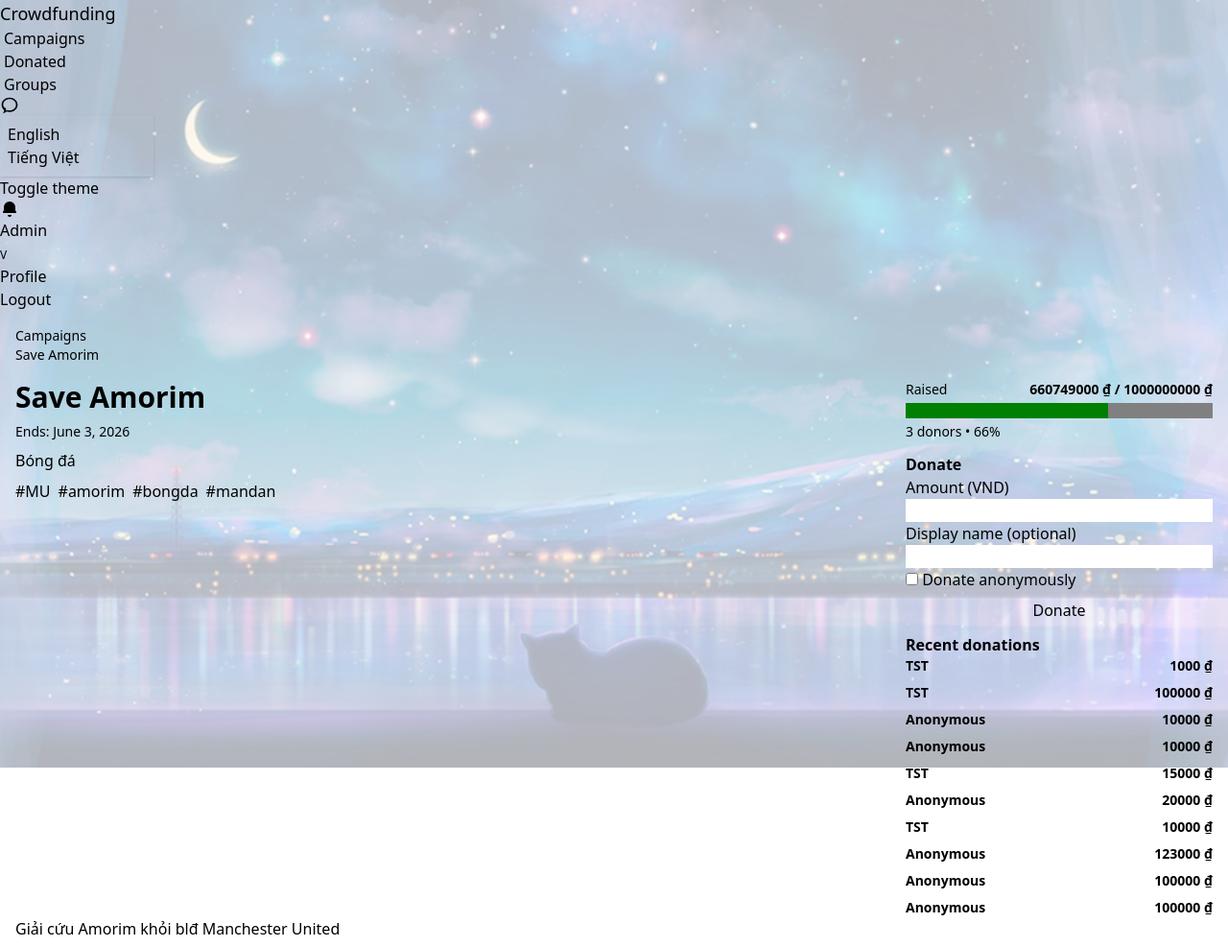
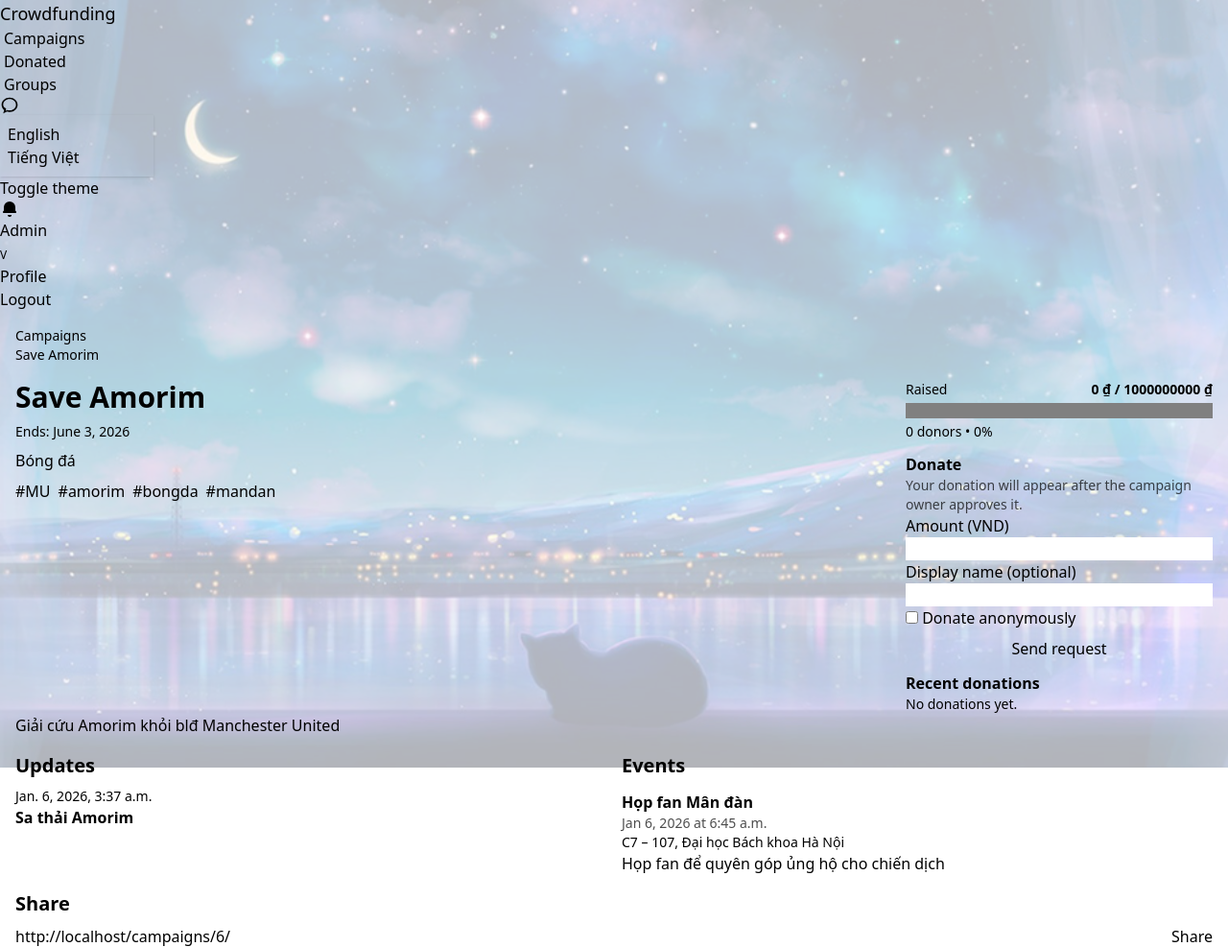
Before and after one commit to veryloooong/crowdfunding-project, a Django app: page /campaigns/6/ in a window 1280 px wide. Shown: the top 987 px of the page at 96% size. Run offline with Django 5.2, Linux system fonts and the light colour scheme; a user stored in the database is signed in; data comes from the database, SQL or seed files in the repository; both versions use the stored data as it was after the commit; some libraries are stand-ins or nearby versions.

Commit message:
add icon web, fix donate logic, change account type

```diff
--- a/campaigns/templates/campaigns/campaign_detail.html
+++ b/campaigns/templates/campaigns/campaign_detail.html
@@ -37,6 +37,15 @@
 
             {% if can_manage %}
               <div class="mt-4">
+                <div class="mb-3">
+                  <a class="btn btn-outline btn-sm" href="{% url 'campaigns:donation_requests' campaign.id %}">
+                    {% trans "Donation requests" %}
+                    {% if pending_donation_count|default:0|add:0 > 0 %}
+                      <span class="badge badge-warning ml-2">{{ pending_donation_count }}</span>
+                    {% endif %}
+                  </a>
+                </div>
+
                 <form class="flex flex-col md:flex-row gap-2" method="post" action="{% url 'campaigns:update_image' campaign.id %}">
                   {% csrf_token %}
                   <input class="input input-bordered w-full" name="image_url" value="{{ campaign.image_url }}" placeholder="{% trans 'Campaign image URL' %}" />
@@ -59,7 +68,7 @@
               {% include "campaigns/partials/progress.html" with campaign=campaign %}
             </div>
             <div class="mt-3">
-              {% include "donations/partials/donation_panel.html" with campaign=campaign donations=donations disable_donate=can_manage %}
+              {% include "donations/partials/donation_panel.html" with campaign=campaign donations=donations disable_donate=disable_donate disable_donate_reason=disable_donate_reason %}
             </div>
           </div>
         </div>
--- a/campaigns/urls.py
+++ b/campaigns/urls.py
@@ -8,6 +8,9 @@ urlpatterns = [
   path("", views.campaign_list, name="list"),
   path("campaigns/new/", views.campaign_create, name="create"),
   path("campaigns/<int:campaign_id>/", views.campaign_detail, name="detail"),
+  path("campaigns/<int:campaign_id>/donation-requests/", views.campaign_donation_requests, name="donation_requests"),
+  path("campaigns/<int:campaign_id>/donation-requests/<int:donation_id>/approve/", views.campaign_approve_donation, name="approve_donation"),
+  path("campaigns/<int:campaign_id>/donation-requests/<int:donation_id>/reject/", views.campaign_reject_donation, name="reject_donation"),
   path("campaigns/<int:campaign_id>/image/", views.campaign_update_image, name="update_image"),
   path("campaigns/<int:campaign_id>/donate-qr/", views.campaign_update_donate_qr, name="update_donate_qr"),
   path("campaigns/<int:campaign_id>/update/", views.campaign_add_update, name="add_update"),
--- a/campaigns/views.py
+++ b/campaigns/views.py
@@ -7,13 +7,15 @@ from urllib.parse import urlencode
 from django.contrib import messages
 from django.contrib.auth.decorators import login_required
 from django.db.models import Q
-from django.db.models import Count, Sum
+from django.db.models import CharField, Count, Sum
+from django.db.models.functions import Cast
 from django.http import HttpRequest, HttpResponse
 from django.shortcuts import get_object_or_404, redirect, render
 from django.utils import timezone
 
 from donations.models import Donation
 from user.models import Profile
+from user.models import Notification
 
 from .models import Campaign, Category, Tag, CampaignUpdate, Event
 
@@ -87,7 +89,7 @@ def campaign_list(request: HttpRequest) -> HttpResponse:
 
   if sort == "popular":
     max_amount = _decimal_field_max_value(Donation, "amount")
-    donation_filter = Q()
+    donation_filter = Q(donations__status=Donation.STATUS_APPROVED)
     if max_amount > 0:
       donation_filter &= Q(donations__amount__lte=max_amount)
 
@@ -124,18 +126,116 @@ def campaign_detail(request: HttpRequest, campaign_id: int) -> HttpResponse:
     id=campaign_id,
   )
 
+  can_manage = request.user.is_authenticated and campaign.created_by_id == request.user.id
+  is_fundraiser = False
+  if request.user.is_authenticated:
+    profile = Profile.get_or_create_for_user(request.user)
+    is_fundraiser = bool(profile.can_fundraise)
+
   max_amount = _decimal_field_max_value(Donation, "amount")
   donations_qs = Donation.objects.filter(campaign=campaign)
+  donations_qs = donations_qs.filter(status=Donation.STATUS_APPROVED)
   if max_amount > 0:
     donations_qs = donations_qs.filter(amount__lte=max_amount)
   donations = donations_qs.select_related("donor", "group")[:10]
 
+  pending_count = 0
+  if can_manage:
+    pending_count = Donation.objects.filter(campaign=campaign, status=Donation.STATUS_PENDING).count()
+
   context = {
     "campaign": campaign,
     "donations": donations,
-    "can_manage": request.user.is_authenticated and campaign.created_by_id == request.user.id,
+    "can_manage": can_manage,
+    "disable_donate": can_manage or is_fundraiser,
+    "disable_donate_reason": "owner" if can_manage else ("fundraiser" if is_fundraiser else ""),
+    "pending_donation_count": pending_count,
   }
   return render(request, "campaigns/campaign_detail.html", context)
+
+
+@login_required
+def campaign_donation_requests(request: HttpRequest, campaign_id: int) -> HttpResponse:
+  campaign = get_object_or_404(Campaign, id=campaign_id)
+  if campaign.created_by_id != request.user.id:
+    messages.error(request, "You cannot manage donation requests for this campaign.")
+    return redirect("campaigns:detail", campaign_id=campaign.id)
+
+  pending_donations = (
+    Donation.objects.filter(campaign=campaign, status=Donation.STATUS_PENDING)
+    .select_related("donor", "group")
+    .defer("amount")
+    .annotate(amount_text=Cast("amount", output_field=CharField()))
+    .order_by("-created_at")
+  )
+  context = {
+    "campaign": campaign,
+    "pending_donations": pending_donations,
+    "pending_count": pending_donations.count(),
+  }
+  return render(request, "campaigns/donation_requests.html", context)
+
+
+@login_required
+def campaign_approve_donation(request: HttpRequest, campaign_id: int, donation_id: int) -> HttpResponse:
+  campaign = get_object_or_404(Campaign, id=campaign_id)
+  if campaign.created_by_id != request.user.id:
+    messages.error(request, "You cannot approve donations for this campaign.")
+    return redirect("campaigns:detail", campaign_id=campaign.id)
+
+  if request.method != "POST":
+    return redirect("campaigns:donation_requests", campaign_id=campaign.id)
+
+  donation = get_object_or_404(Donation, id=donation_id, campaign=campaign)
+  if donation.status != Donation.STATUS_PENDING:
+    messages.info(request, "This donation request was already decided.")
+    return redirect("campaigns:donation_requests", campaign_id=campaign.id)
+
+  donation.status = Donation.STATUS_APPROVED
+  donation.decided_by = request.user
+  donation.decided_at = timezone.now()
+  donation.save(update_fields=["status", "decided_by", "decided_at"])
+
+  Notification.objects.create(
+    user=donation.donor,
+    kind=Notification.KIND_DONATION,
+    message=f"Yêu cầu ủng hộ cho chiến dịch '{campaign.title}' đã được duyệt.",
+    url=f"/campaigns/{campaign.id}/",
+  )
+
+  messages.success(request, "Donation approved.")
+  return redirect("campaigns:donation_requests", campaign_id=campaign.id)
+
+
+@login_required
+def campaign_reject_donation(request: HttpRequest, campaign_id: int, donation_id: int) -> HttpResponse:
+  campaign = get_object_or_404(Campaign, id=campaign_id)
+  if campaign.created_by_id != request.user.id:
+    messages.error(request, "You cannot reject donations for this campaign.")
+    return redirect("campaigns:detail", campaign_id=campaign.id)
+
+  if request.method != "POST":
+    return redirect("campaigns:donation_requests", campaign_id=campaign.id)
+
+  donation = get_object_or_404(Donation, id=donation_id, campaign=campaign)
+  if donation.status != Donation.STATUS_PENDING:
+    messages.info(request, "This donation request was already decided.")
+    return redirect("campaigns:donation_requests", campaign_id=campaign.id)
+
+  donation.status = Donation.STATUS_REJECTED
+  donation.decided_by = request.user
+  donation.decided_at = timezone.now()
+  donation.save(update_fields=["status", "decided_by", "decided_at"])
+
+  Notification.objects.create(
+    user=donation.donor,
+    kind=Notification.KIND_DONATION,
+    message=f"Yêu cầu ủng hộ cho chiến dịch '{campaign.title}' đã bị từ chối.",
+    url=f"/campaigns/{campaign.id}/",
+  )
+
+  messages.success(request, "Donation rejected.")
+  return redirect("campaigns:donation_requests", campaign_id=campaign.id)
 
 
 @login_required
--- a/donations/templates/donations/partials/donate_box.html
+++ b/donations/templates/donations/partials/donate_box.html
@@ -4,6 +4,7 @@
   <div class="card bg-base-200">
     <div class="card-body">
       <h3 class="font-semibold">{% trans "Donate" %}</h3>
+      <div class="text-sm opacity-70">{% trans "Your donation will appear after the campaign owner approves it." %}</div>
       <form
         method="post"
         action="/donations/campaign/{{ campaign.id }}/"
@@ -50,16 +51,16 @@
                 <img class="rounded-box w-full" src="{{ campaign.donate_qr_image_url }}" alt="Donate QR" />
               </div>
               <div class="modal-action">
-                <button class="btn btn-primary" type="submit" form="donate-form-{{ campaign.id }}">{% trans "Donate" %}</button>
+                    <button class="btn btn-primary" type="submit" form="donate-form-{{ campaign.id }}">{% trans "Send request" %}</button>
                 <label class="btn" for="donate-qr-modal-{{ campaign.id }}">{% trans "Close" %}</label>
               </div>
             </div>
             <label class="modal-backdrop" for="donate-qr-modal-{{ campaign.id }}">{% trans "Close" %}</label>
           </div>
 
-          <label class="btn btn-primary w-full" for="donate-qr-modal-{{ campaign.id }}">{% trans "Donate" %}</label>
+              <label class="btn btn-primary w-full" for="donate-qr-modal-{{ campaign.id }}">{% trans "Send request" %}</label>
         {% else %}
-          <button class="btn btn-primary w-full" type="submit">{% trans "Donate" %}</button>
+              <button class="btn btn-primary w-full" type="submit">{% trans "Send request" %}</button>
         {% endif %}
       </form>
     </div>
--- a/donations/templates/donations/partials/donation_panel.html
+++ b/donations/templates/donations/partials/donation_panel.html
@@ -2,7 +2,27 @@
 
 <div id="donation-panel-{{ campaign.id }}" class="space-y-3">
   {% if error_message %}
+    <div id="flash-messages" hx-swap-oob="true" class="space-y-2">
+      <div class="alert alert-error"><span>{{ error_message }}</span></div>
+    </div>
+  {% elif success_message %}
+    <div id="flash-messages" hx-swap-oob="true" class="space-y-2">
+      <div class="alert alert-success"><span>{{ success_message }}</span></div>
+    </div>
+  {% endif %}
+
+  {% if error_message %}
     <div class="alert alert-error"><span>{{ error_message }}</span></div>
+  {% endif %}
+
+  {% if success_message and not error_message %}
+    <div class="alert alert-success"><span>{{ success_message }}</span></div>
+  {% endif %}
+
+  {% if disable_donate and not error_message and disable_donate_reason == "fundraiser" %}
+    <div class="alert alert-info">
+      <span>{% trans "Fundraiser accounts cannot donate. Please use a donor account." %}</span>
+    </div>
   {% endif %}
 
   {% if not disable_donate %}
--- a/groups/views.py
+++ b/groups/views.py
@@ -49,7 +49,7 @@ def group_detail(request: HttpRequest, group_id: int) -> HttpResponse:
   max_amount = Donation._meta.get_field("amount").max_digits
   decimal_places = Donation._meta.get_field("amount").decimal_places
   integer_digits = int(max_amount) - int(decimal_places)
-  donations_qs = Donation.objects.filter(group=group)
+  donations_qs = Donation.objects.filter(group=group, status=Donation.STATUS_APPROVED)
   if integer_digits > 0:
     from decimal import Decimal
     max_value = (Decimal(10) ** integer_digits) - (Decimal(1) / (Decimal(10) ** int(decimal_places)))
--- a/theme/templates/base.html
+++ b/theme/templates/base.html
@@ -7,6 +7,8 @@
     <meta charset="UTF-8">
     <meta name="viewport" content="width=device-width, initial-scale=1.0">
     <meta http-equiv="X-UA-Compatible" content="ie=edge">
+    <link rel="icon" href="{% static 'img/favicon.svg' %}?v=20260112" type="image/svg+xml">
+    <link rel="shortcut icon" href="{% static 'img/favicon.svg' %}?v=20260112">
     {% tailwind_css %}
     <script src="https://unpkg.com/htmx.org@1.9.12"></script>
 </head>
@@ -107,15 +109,15 @@
     </div>
 
     <main class="container mx-auto p-4">
+        <div id="flash-messages" class="space-y-2">
           {% if messages %}
-            <div class="space-y-2">
               {% for message in messages %}
                   <div class="alert {% if message.tags %}alert-{{ message.tags }}{% else %}alert-info{% endif %}">
                       <span>{{ message }}</span>
                   </div>
               {% endfor %}
+          {% endif %}
         </div>
-        {% endif %}
 
         {% block content %}{% endblock %}
     </main>
--- a/user/forms.py
+++ b/user/forms.py
@@ -10,10 +10,11 @@ from .models import Profile
 class SignUpForm(UserCreationForm):
   email = forms.EmailField(required=True)
   phone = forms.CharField(required=True, max_length=30)
+  can_fundraise = forms.BooleanField(required=False)
 
   class Meta(UserCreationForm.Meta):
     model = User
-    fields = ("username", "email", "phone", "password1", "password2")
+    fields = ("username", "email", "phone", "can_fundraise", "password1", "password2")
 
   def save(self, commit: bool = True):
     user = super().save(commit=False)
@@ -24,6 +25,7 @@ class SignUpForm(UserCreationForm):
         user=user,
         defaults={
           "phone": self.cleaned_data["phone"],
+          "can_fundraise": bool(self.cleaned_data.get("can_fundraise")),
         },
       )
     return user
--- a/user/views.py
+++ b/user/views.py
@@ -32,7 +32,6 @@ def profile(request: HttpRequest) -> HttpResponse:
   profile = Profile.get_or_create_for_user(request.user)
 
   if request.method == "POST":
-    profile.can_fundraise = request.POST.get("can_fundraise") == "on"
     profile.phone = (request.POST.get("phone") or "").strip()
 
     profile.full_name = (request.POST.get("full_name") or "").strip()
```
Also changed, not shown: campaigns/models.py (+4 -4 lines), campaigns/templates/campaigns/donation_requests.html (added, +92 -0 lines), donations/models.py (+20 -0 lines), donations/views.py (+47 -10 lines), test.txt (added, +205 -0 lines), user/templates/user/profile.html (+10 -5 lines), user/templates/user/signup.html (+10 -0 lines), db.sqlite3, donations/migrations/0003_donation_decided_at_donation_decided_by_and_more.py (added), theme/static/img/favicon.svg (added). Lines whose indentation alone changed are shown as unchanged.
